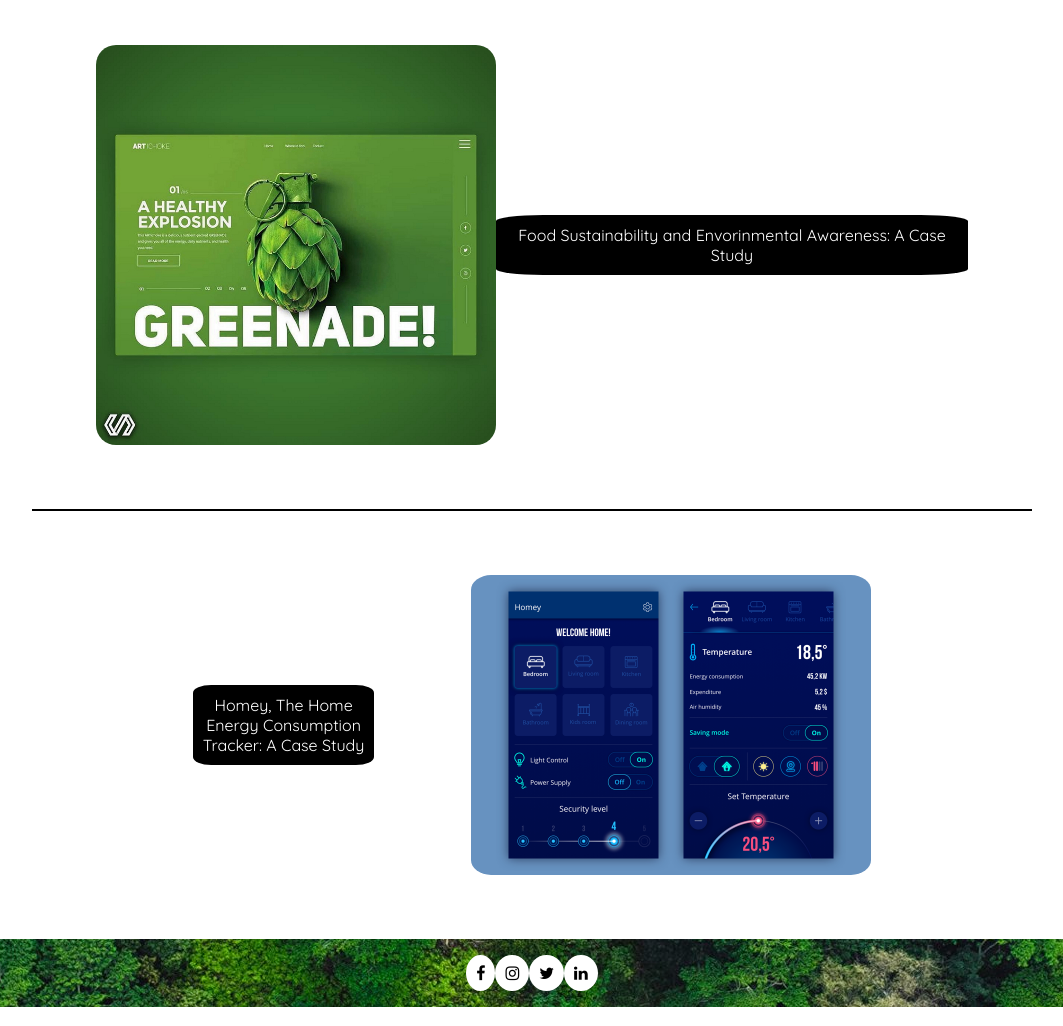
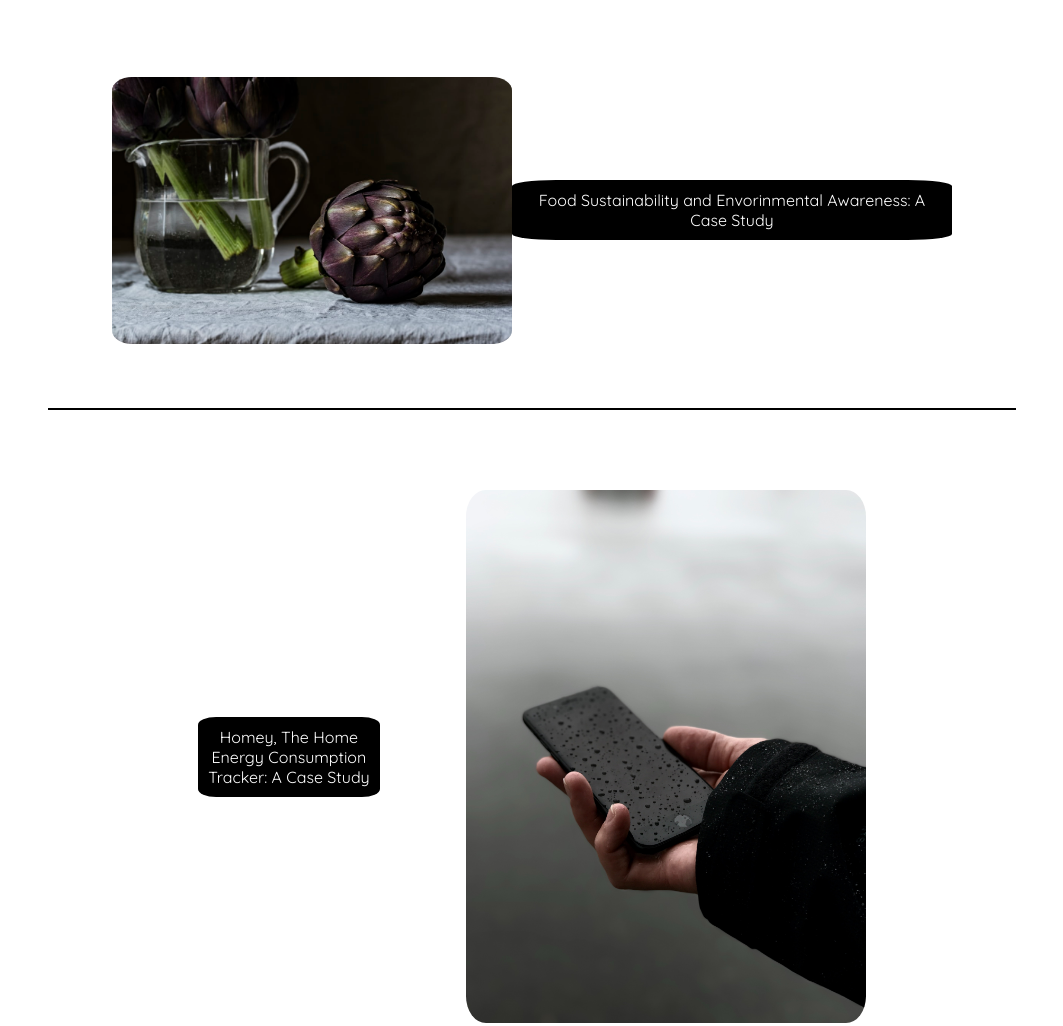
Before and after one commit to hitcherxb/PatTheRefiner, a plain HTML site: page Home/index.html in a window 1280 px wide. Shown: the part 800-1826 px from the top of the page, without its empty margins (108-1171 px from the left). Drawn offline with Linux system fonts and the light colour scheme.

Commit message:
image swap
swapped images for two case studies on home page

```diff
--- a/Home/index.html
+++ b/Home/index.html
@@ -31,12 +31,12 @@
             <img class='profile' src="/images/Face.png" alt="Profile picture">
         </div>
         <div class="project project2">
-            <img src="/images/ArtichokeProject.jpg" alt="Artichoke project">
+            <img src="/images/evenmoreartichokes.jpg" alt="Artichoke project">
             <div>Food Sustainability and Envorinmental Awareness: A Case Study</div>
         </div>
         <div class="project project3">
             <div>Homey, The Home<br>Energy Consumption<br>Tracker: A Case Study</div>
-            <img src="/images/BlueProject.png" alt="Blue project">
+            <img src="/images/WetPhone.jpg" alt="Wet phone">
         </div>
     </main>
     <footer>
--- a/Home/style.css
+++ b/Home/style.css
@@ -183,6 +183,7 @@ main {
   /* border: 2px solid green; */
   border-bottom: 2px solid black;
   padding: 5vw;
+  margin: 16px;
 }
 
 .project div {
```
Also changed, not shown: images/evenmoreartichokes.jpg (added).
